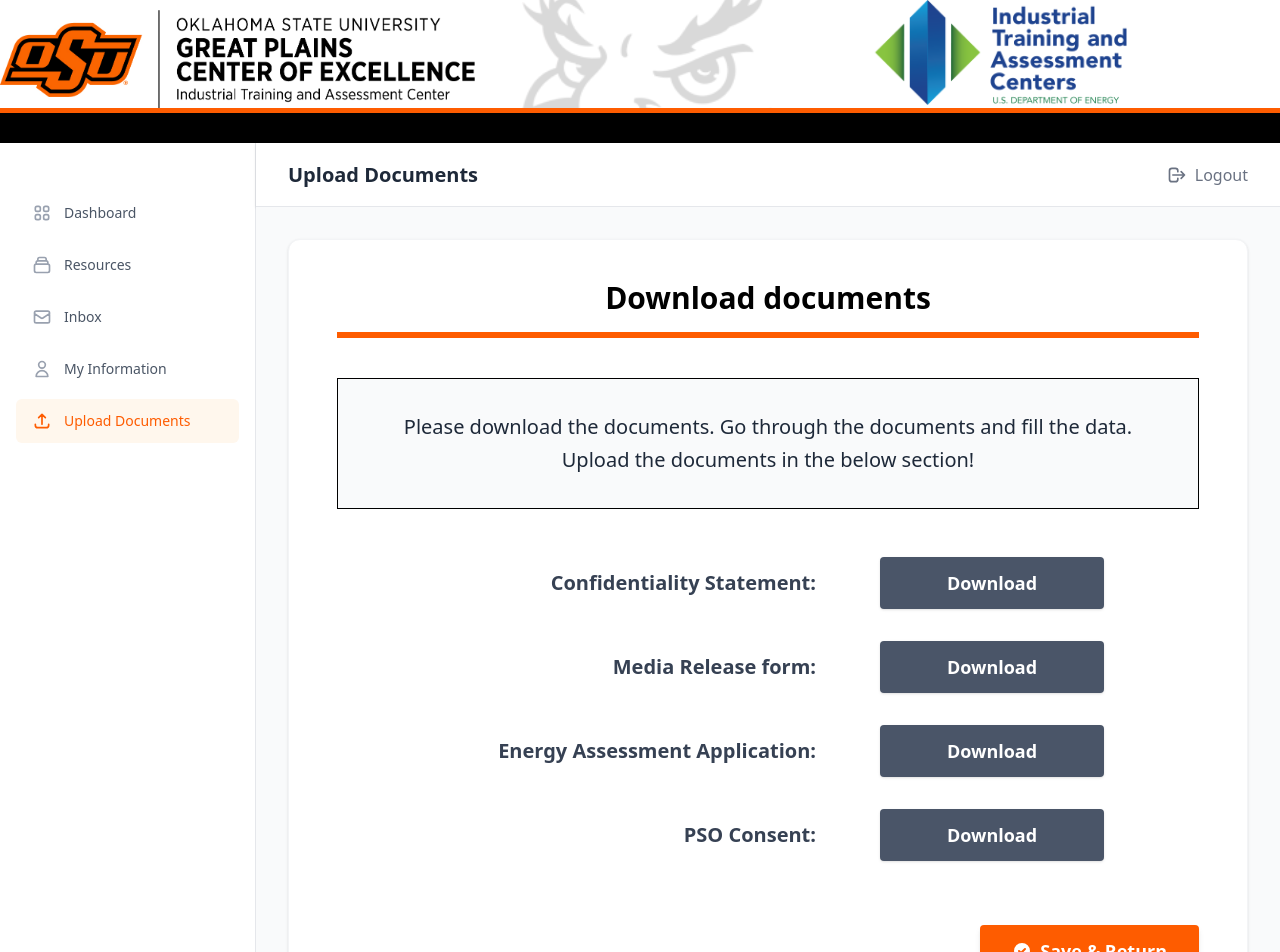
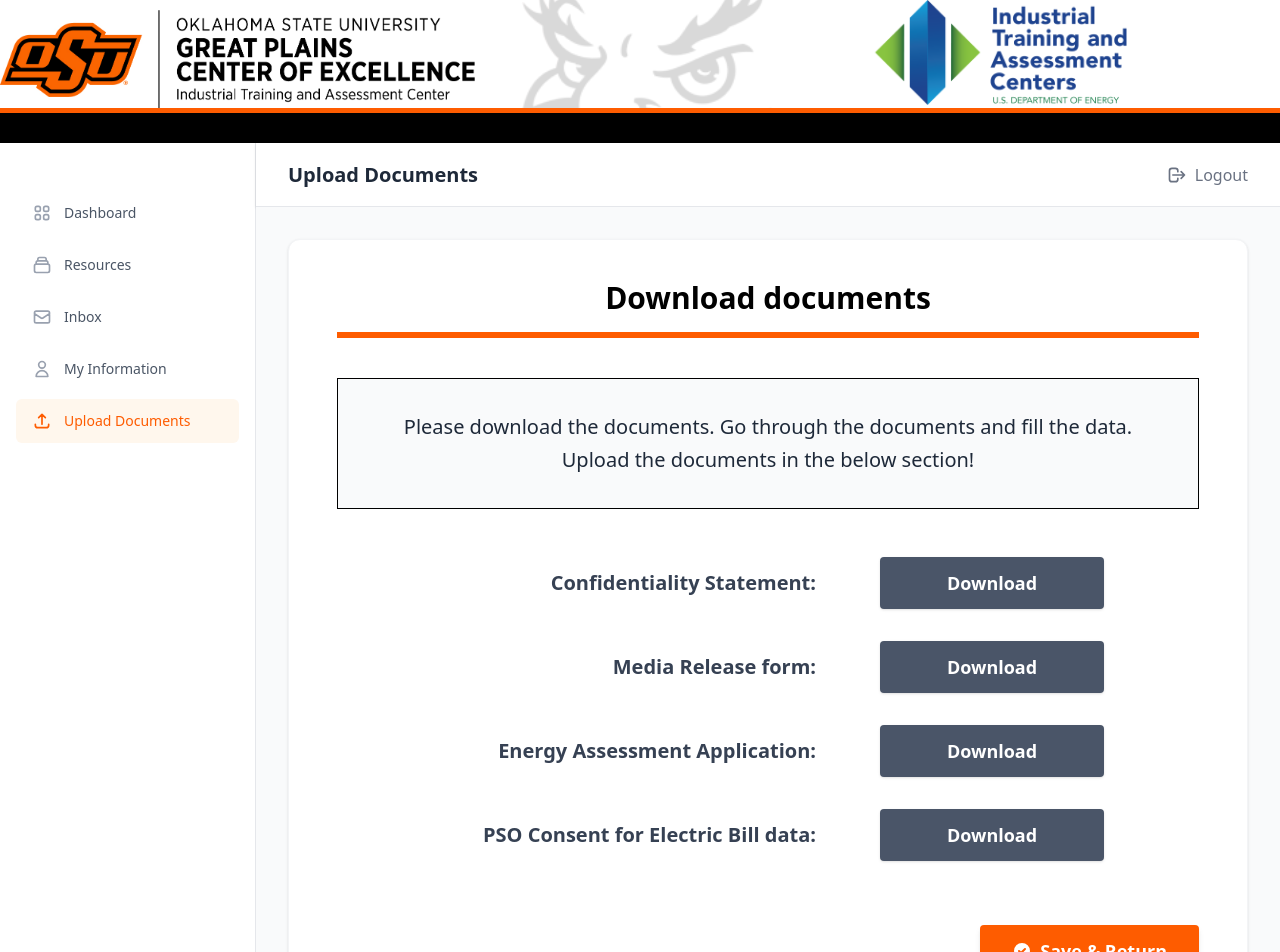
Before and after one commit to ShamsheerAli/ITAC, a React (Vite) app in the folder Frontend/: page /upload-documents in a window 1280 px wide. Shown: the top 952 px of the page. Built offline with nearby package versions, Linux system fonts and the light colour scheme; no server answers; sample sign-in values are in the browser's storage.

Commit message:
Some error updates

```diff
--- a/Frontend/src/pages/UploadDocuments.tsx
+++ b/Frontend/src/pages/UploadDocuments.tsx
@@ -98,7 +98,7 @@ const UploadDocuments = () => {
           <DownloadRow label="Confidentiality Statement" fileName="confidentiality_statement.pdf" />
           <DownloadRow label="Media Release form" fileName="media_release.pdf" />
           <DownloadRow label="Energy Assessment Application" fileName="energy_application.pdf" />
-          <DownloadRow label="PSO Consent" fileName="pso_consent.pdf" />
+          <DownloadRow label="PSO Consent for Electric Bill data" fileName="pso_consent.pdf" />
         </div>
 
         {/* ======================= */}
```
